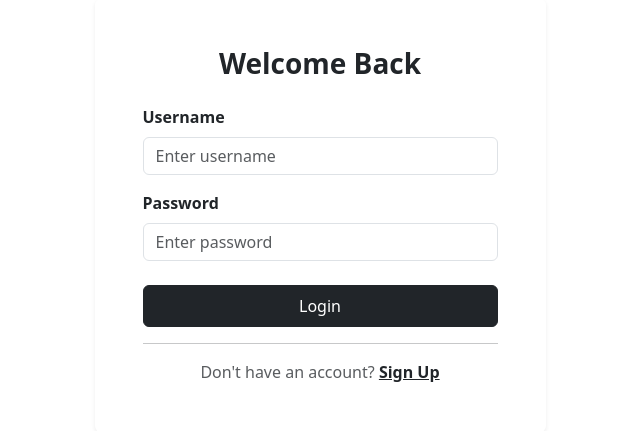
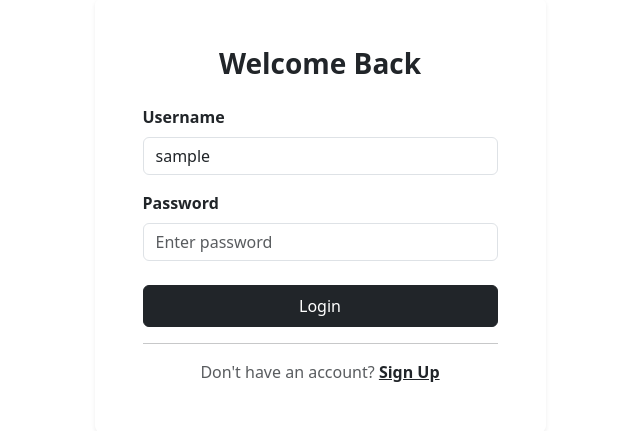
Before and after one commit to burakzdmr01/utopia, a Django app: template templates/users/login.html in a window 1280 px wide. Shown: the part 105-536 px from the top of the page, without its empty margins (320-960 px from the left). Run offline with Django 4.2, Linux system fonts and the light colour scheme; the template is opened without the code that fills it: most values are stand-ins (such as "Sample title", 1, 10 or a date in 2020).

Commit message:
login fix update#4

```diff
--- a/templates/users/login.html
+++ b/templates/users/login.html
@@ -20,8 +20,7 @@
                     {% csrf_token %}
                     <div class="mb-3">
                         <label class="form-label fw-bold">Username</label>
-                        <input type="text" name="username" class="form-control" placeholder="Enter username">
-                    </div>
+			<input type="text" name="username" class="form-control" placeholder="Enter username" value="{{ username|default:'' }}" required>                    </div>
                     <div class="mb-4">
                         <label class="form-label fw-bold">Password</label>
                         <input type="password" name="password" class="form-control" placeholder="Enter password">
```
